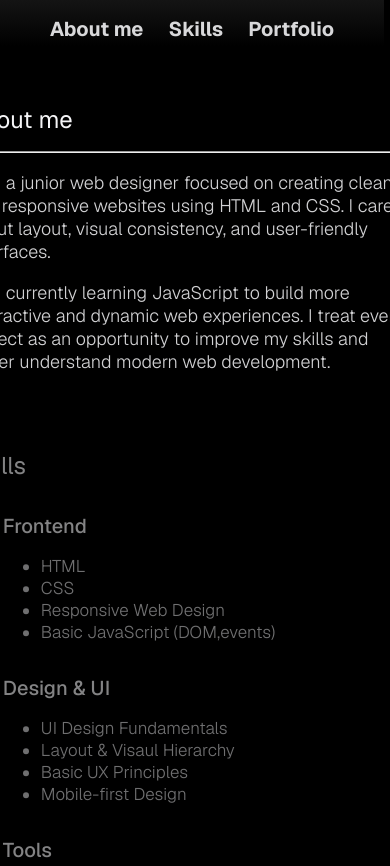
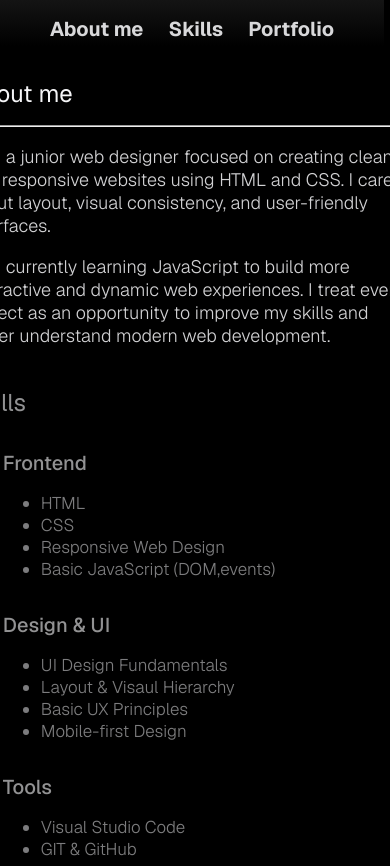
Before and after one commit to kkabanoski/kkabanoski.github.io, a plain HTML site: page index.html in a window 390 px wide. Shown: the top 866 px of the page. Drawn offline with nearby package versions, Linux system fonts and the light colour scheme; a script that the page names is missing.

Commit message:
Add files via upload

```diff
--- a/styles.css
+++ b/styles.css
@@ -232,7 +232,7 @@ footer {
 }
 
 
-@media (max-width: 768px) {
+@media (max-width: 1024px) {
     h1 {
         font-size: 24px;
     }
@@ -249,10 +249,6 @@ footer {
         font-size: 17px;
     }
 
-    .block {
-        margin: 10px 0;
-        padding-top: 20px;
-    }
 
     .contact p {
         font-size: 18px;
```
